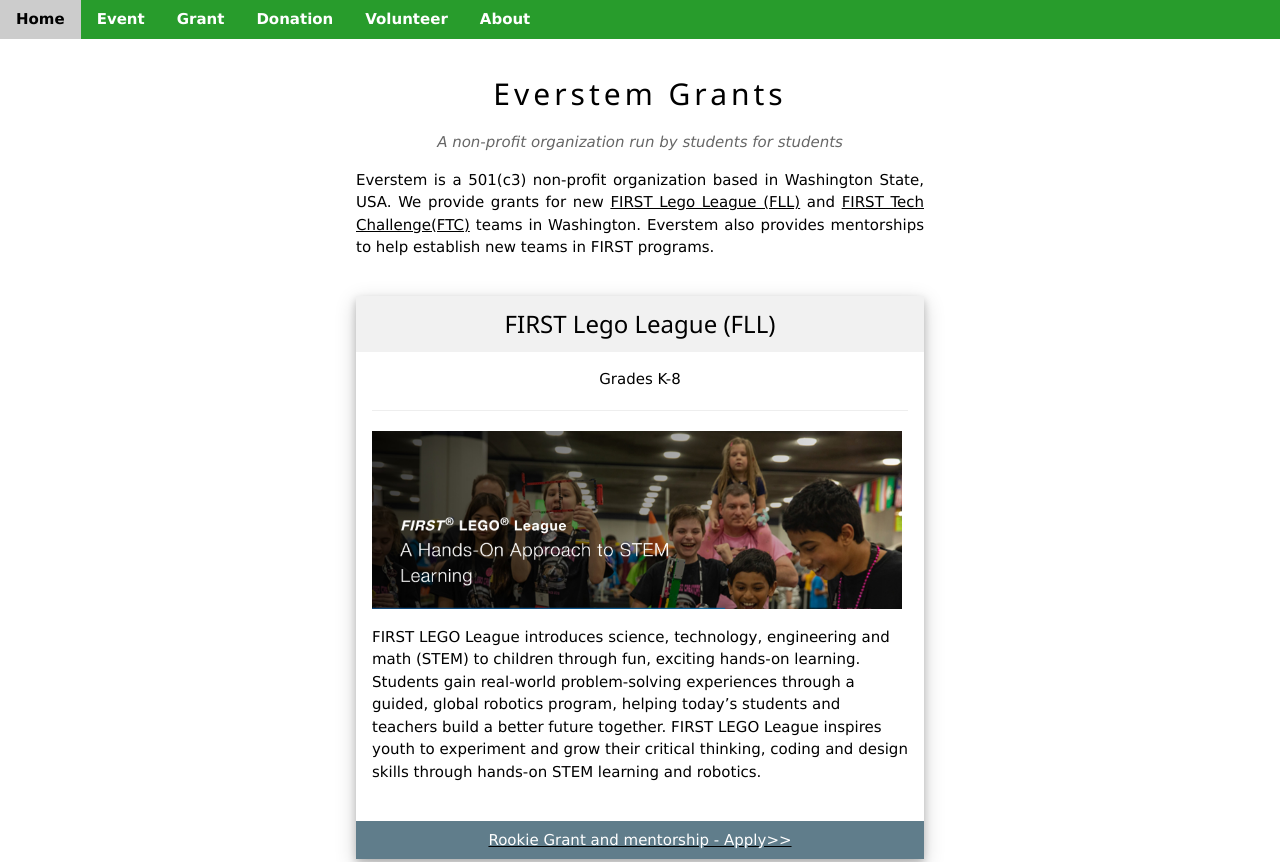
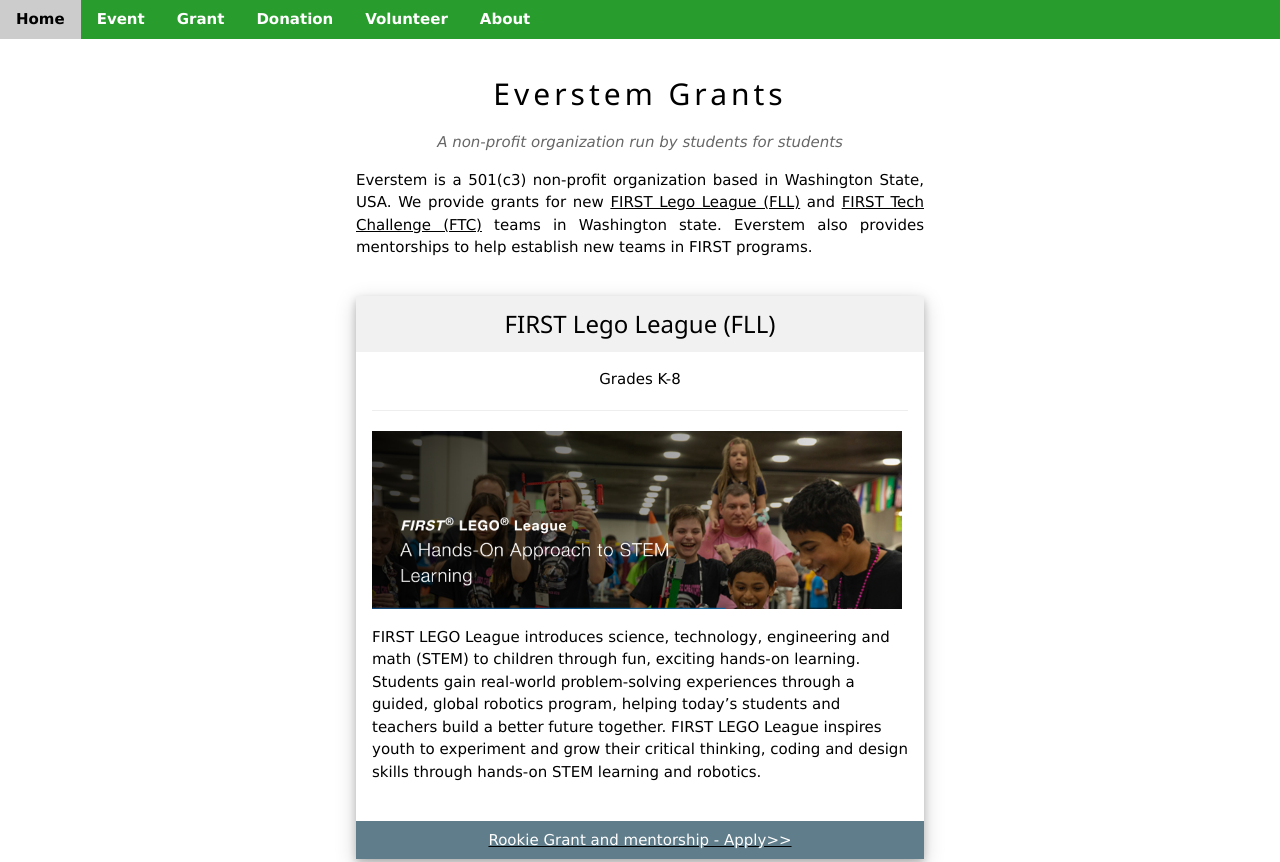
Before and after one commit to lynnedong/Everstemtest, a plain HTML site: page FIRSTgrant.html in a window 1280 px wide. Shown: the top 862 px of the page. Drawn offline with nearby package versions, Linux system fonts and the light colour scheme; a script that the page names is missing.

Commit message:
Add files via upload

```diff
--- a/FIRSTgrant.html
+++ b/FIRSTgrant.html
@@ -21,8 +21,8 @@
 		<br>
 		<h2 class="w3-wide">Everstem Grants</h2>
 		<p class="w3-opacity"><i>A non-profit organization run by students for students</i></p>
-		<p class="w3-justify">Everstem is a 501(c3) non-profit organization based in Washington State, USA. We provide grants for new <a href="https://www.firstinspires.org/robotics/fll">FIRST Lego League (FLL)</a> and <a
-			href="https://www.firstinspires.org/robotics/ftc">FIRST Tech Challenge(FTC)</a> teams in Washington. Everstem
+		<p class="w3-justify w3-left-align">Everstem is a 501(c3) non-profit organization based in Washington State, USA. We provide grants for new <a href="https://www.firstinspires.org/robotics/fll">FIRST Lego League (FLL)</a> and <a
+			href="https://www.firstinspires.org/robotics/ftc">FIRST Tech Challenge (FTC)</a> teams in Washington state. Everstem
 		also provides mentorships to help establish new teams in FIRST programs.</p>
 		<br>
 
```
Also changed, not shown: events.html (+1 -1 lines), index.html (+1 -1 lines).
